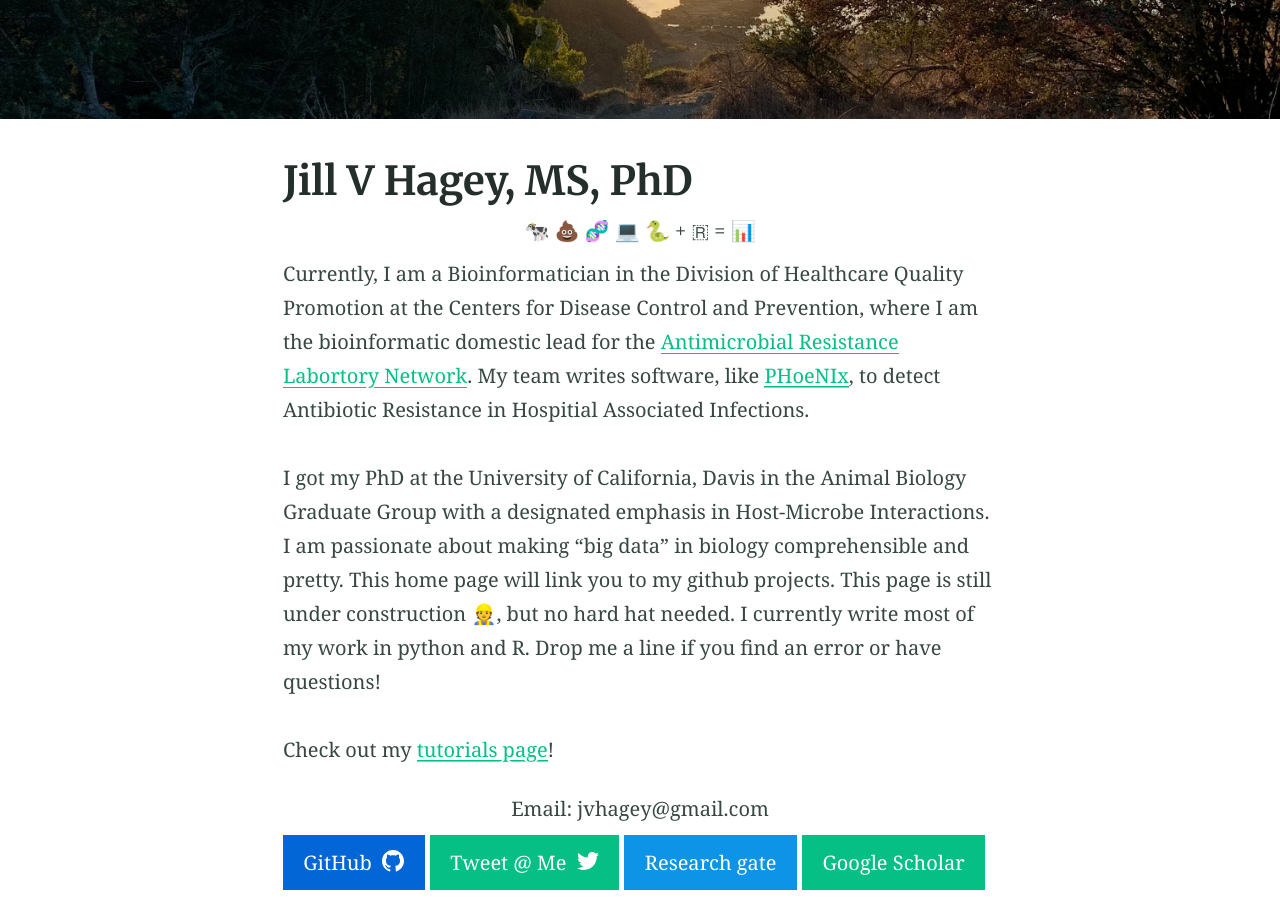
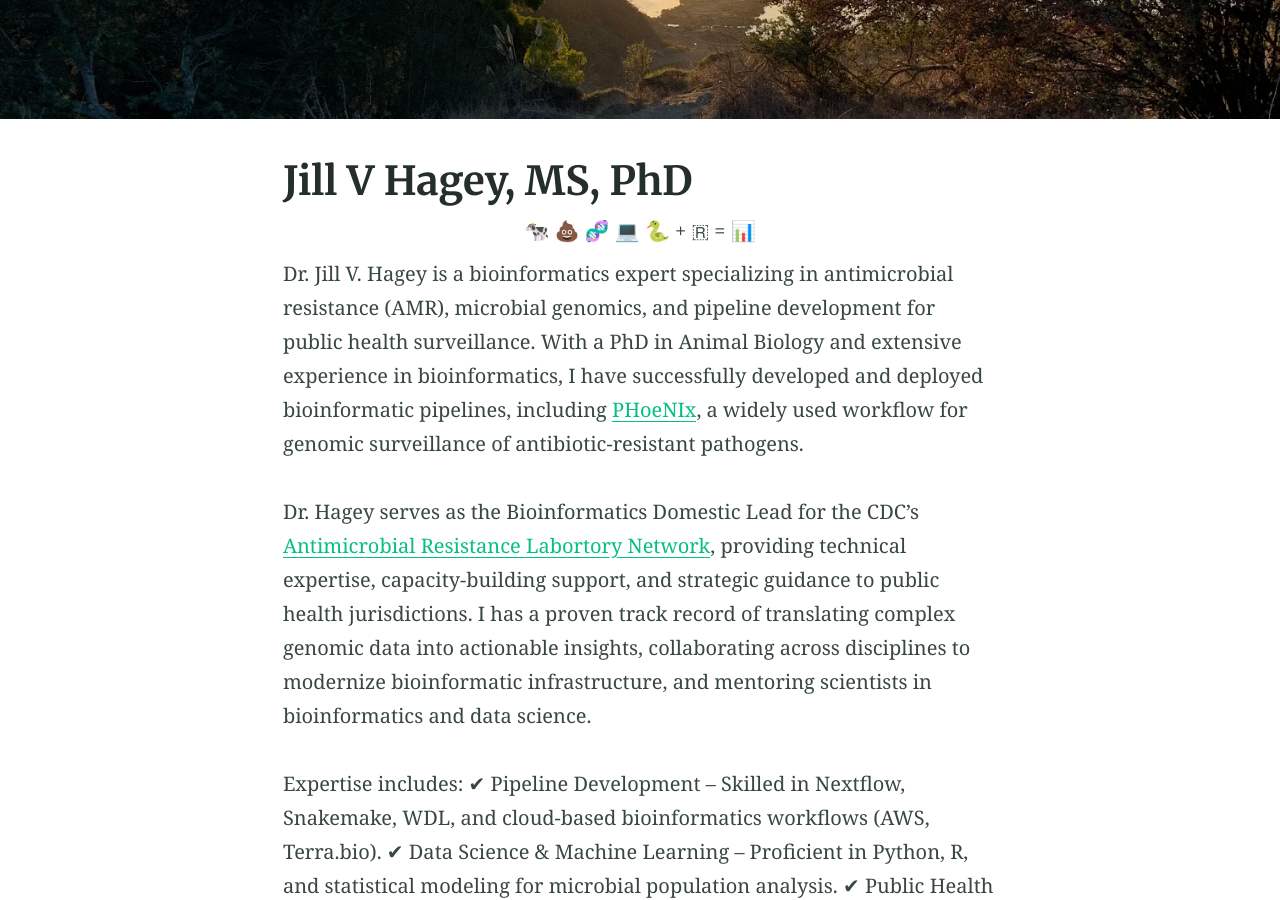
Before and after one commit to jvhagey/jvhagey.github.io, a Jekyll site: the page built from index.md, in a window 1280 px wide and 900 px high, scrolled down 289 px. Built offline with Jekyll 4.4.1, drawn with Linux system fonts in a browser that asks for light colours; our own code applies the rules of GitHub Pages for plain Markdown files; some of the changed text lies outside the part shown.

Commit message:
Update index.md

```diff
--- a/index.md
+++ b/index.md
@@ -10,9 +10,17 @@ excerpt: "This is the home page of Jill Hagey's github"
 🐄 💩 🧬 💻 🐍 + 🇷 = 📊
 </center>
 
-Currently, I am a Bioinformatician in the Division of Healthcare Quality Promotion at the Centers for Disease Control and Prevention, where I am the bioinformatic domestic lead for the [Antimicrobial Resistance Labortory Network](https://www.cdc.gov/drugresistance/laboratories.html). My team writes software, like [PHoeNIx](https://github.com/CDCgov/phoenix), to detect Antibiotic Resistance in Hospitial Associated Infections.
+Dr. Jill V. Hagey is a bioinformatics expert specializing in antimicrobial resistance (AMR), microbial genomics, and pipeline development for public health surveillance. With a PhD in Animal Biology and extensive experience in bioinformatics, I have successfully developed and deployed bioinformatic pipelines, including [PHoeNIx](https://github.com/CDCgov/phoenix), a widely used workflow for genomic surveillance of antibiotic-resistant pathogens.
 
-I got my PhD at the University of California, Davis in the Animal Biology Graduate Group with a designated emphasis in Host-Microbe Interactions. I am passionate about making "big data" in biology comprehensible and pretty. This home page will link you to my github projects. This page is still under construction 👷, but no hard hat needed. I currently write most of my work in python and R. Drop me a line if you find an error or have questions!
+Dr. Hagey serves as the Bioinformatics Domestic Lead for the CDC’s [Antimicrobial Resistance Labortory Network](https://www.cdc.gov/drugresistance/laboratories.html), providing technical expertise, capacity-building support, and strategic guidance to public health jurisdictions. I has a proven track record of translating complex genomic data into actionable insights, collaborating across disciplines to modernize bioinformatic infrastructure, and mentoring scientists in bioinformatics and data science.
+
+Expertise includes:
+✔ Pipeline Development – Skilled in Nextflow, Snakemake, WDL, and cloud-based bioinformatics workflows (AWS, Terra.bio).
+✔ Data Science & Machine Learning – Proficient in Python, R, and statistical modeling for microbial population analysis.
+✔ Public Health & AMR Surveillance – Experienced in developing bioinformatics solutions for outbreak detection and genomic epidemiology.
+✔ Technical Communication & Training – Recognized for effectively communicating complex concepts to diverse audiences, from lab personnel to leadership teams.
+
+I am passionate about leveraging bioinformatics to enhance global public health surveillance, combat antimicrobial resistance, and modernize genomic data workflows.
 
 
 Check out my [tutorials page](https://jvhagey.github.io/Tutorials/mydoc_Setup.html)!
```
